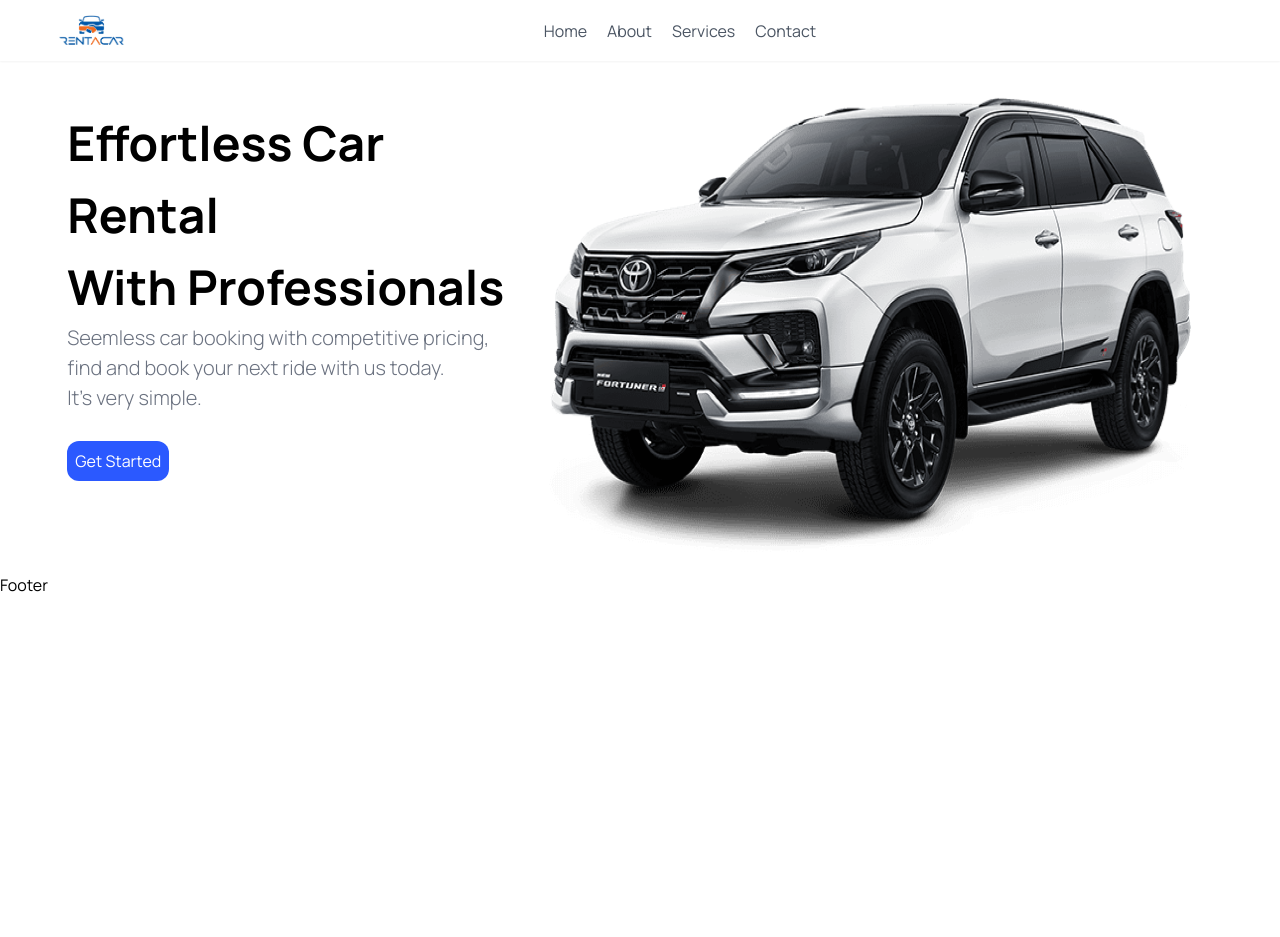
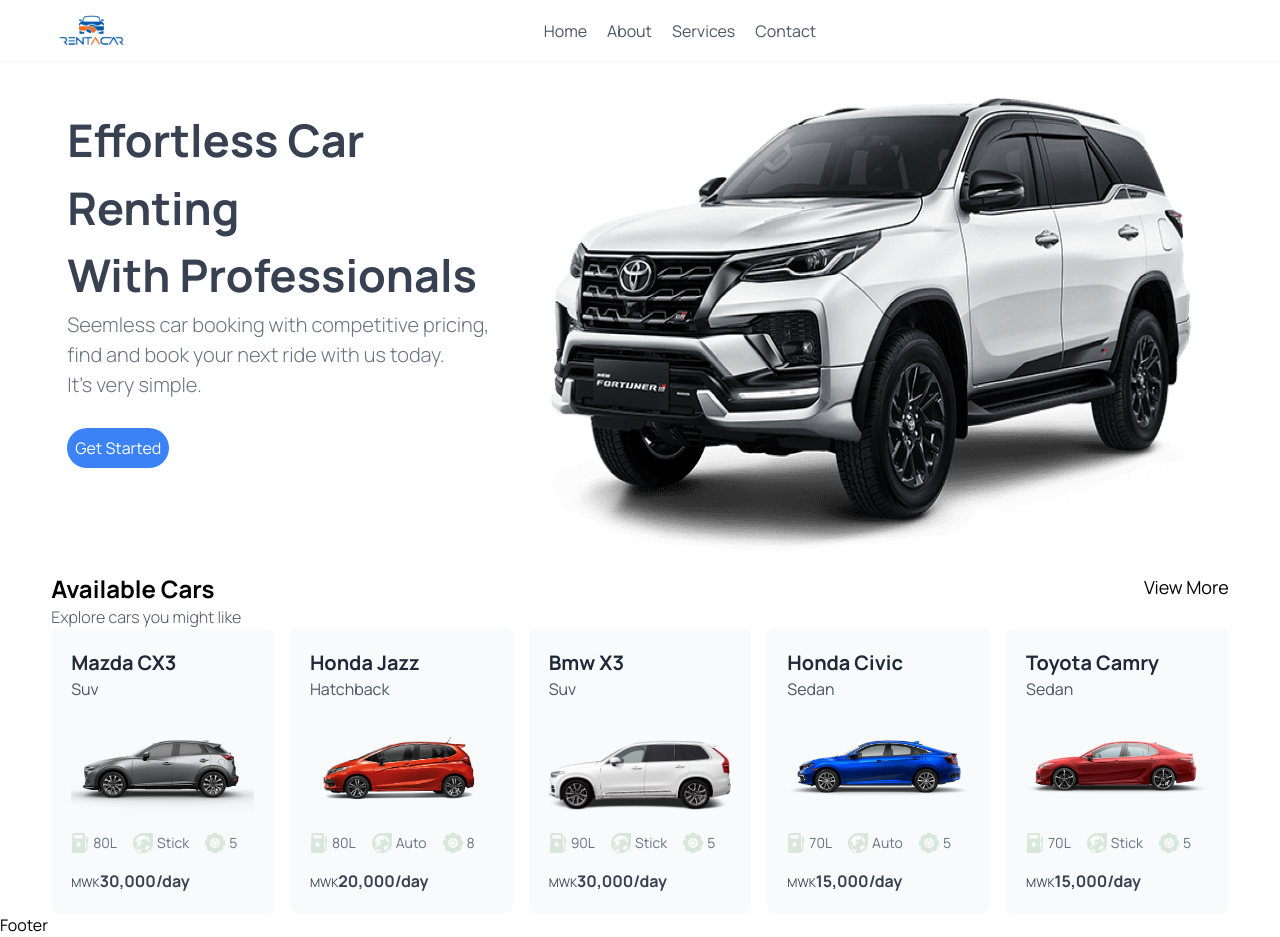
Before and after one commit to jesseemana/Car-rentals, a Next.js app: page / in a window 1280 px wide. Before the commit the page ends 800 px from the top, so only its background shows below. Built offline with nearby package versions, Linux system fonts and the light colour scheme.

Commit message:
created car listing

```diff
--- /dev/null
+++ b/app/components/Card.tsx
@@ -0,0 +1,56 @@
+import Image, { StaticImageData } from 'next/image'
+
+interface CardProps {
+  name: string
+  type: string
+  image: StaticImageData
+  tank: number
+  seats: number
+  price: string
+  transition: string
+}
+
+const Card = ({ name, type, image, price, seats, transition, tank }: CardProps) => {
+  return (
+    <div className='bg-gray-50 p-2 lg:p-5 rounded-md w-full flex flex-col gap-4 hover:cursor-pointer group'>
+      <div>
+        <p className='font-bold text-gray-800 text-xl capitalize'>{name}</p>
+        <p className='font-normal text-gray-600 text-md capitalize'>{type}</p>
+      </div>
+      <div className='h-[100px] grid place-items-center'>
+        <Image
+          src={image}
+          alt={name}
+          width={400}
+          height={400}
+        />
+      </div>
+      <div className='flex lg:gap-4 text-gray-500 text-[10px] lg:text-sm font-normal'>
+        <div className='flex items-center gap-1'>
+          <svg width="18" height="20" viewBox="0 0 18 20" fill="none" xmlns="http://www.w3.org/2000/svg">
+            <path d="M16.8431 5.30944H16.6212L16.0575 3.72046C16.0039 3.56928 15.8829 3.4516 15.7302 3.40239L15.0039 3.16784C14.7328 3.08026 14.4425 3.22899 14.3551 3.49984C14.2676 3.77075 14.4163 4.06124 14.6871 4.14863L15.1711 4.30497L15.5274 5.30941H15.3743C15.273 5.30941 15.181 5.36882 15.1393 5.46134L14.7215 6.38915C14.7046 6.42676 14.6969 6.46797 14.6992 6.50915L14.8564 9.34366C14.864 9.4802 14.9769 9.58706 15.1137 9.58706H15.2743V15.7318C15.2743 16.4175 14.8849 17.0136 14.3159 17.3116V13.4788C14.3159 13.1015 14.1798 12.7555 13.9544 12.4867V1.92049C13.9545 0.861536 13.093 0 12.034 0H3.157C2.09804 0 1.23657 0.861536 1.23657 1.92049V12.4866C1.01114 12.7553 0.875 13.1013 0.875 13.4787V18.4538C0.875 19.3064 1.56863 20 2.42125 20H12.7697C13.5403 20 14.1808 19.4335 14.297 18.6951C15.6009 18.3403 16.5628 17.1466 16.5628 15.7318V9.58712H16.8431C16.9854 9.58712 17.1008 9.47176 17.1008 9.32944V5.56719C17.1008 5.42487 16.9854 5.30944 16.8431 5.30944ZM7.59548 14.0523C6.38842 14.0523 5.40988 13.0737 5.40988 11.8667C5.40988 10.6596 7.59548 8.35016 7.59548 8.35016C7.59548 8.35016 9.78101 10.6597 9.78101 11.8667C9.78101 13.0737 8.80244 14.0523 7.59548 14.0523ZM11.893 5.51458H3.29808V2.0615H11.893V5.51458V5.51458Z" fill="#d8e7da"/>
+          </svg>
+          <p>{tank}L</p>
+        </div>
+        <div className='flex items-center gap-1'>
+          <svg width="20" height="20" viewBox="0 0 20 20" xmlns="http://www.w3.org/2000/svg">
+            <path d="M10 0C4.49383 0 0 4.4941 0 10C0 15.5063 4.4941 20 10 20C15.5063 20 20 15.5059 20 10C20 4.49383 155059 0 10 0ZM10 2.38281C13.8017 2.38281 16.9617 5.18234 17.527 8.82812H15.495C14.2067 8.82812 12.98268.31113 12.1367 7.40973C10.9805 6.17746 9.01965 6.17707 7.86328 7.40969C7.01738 8.31113 5.79332 882812 4.50492 8.82812H2.47297C3.03832 5.18234 6.19832 2.38281 10 2.38281ZM10 12.3438C9.03078 12.3438 824219 11.5552 8.24219 10.5859C8.24219 9.61664 9.03078 8.82812 10 8.82812C10.9693 8.82812 11.7578 961664 11.7578 10.5859C11.7578 11.5552 10.9693 12.3438 10 12.3438ZM2.90703 12.7772C3.57773 12.5141 406203 12.3438 4.72656 12.3438C6.86281 12.3438 8.52418 14.2474 8.20238 16.3863H8.20102C8.1532 16.7137 805914 17.0309 7.92348 17.3295C5.6282 16.6783 3.77074 14.9755 2.90703 12.7772ZM12.077 17.3293C11.937617.0229 11.8456 16.7057 11.799 16.3863H11.7976C11.4227 13.8939 13.7234 11.8374 16.1083 12.4435C16.359712.5074 16.6743 12.613 17.0929 12.7773C16.2293 14.9754 14.372 16.6781 12.077 17.3293Z" fill="#d8e7da"/>
+          </svg>
+          <p className='capitalize'>{transition}</p>
+        </div>
+        <div className='flex items-center gap-1'>
+          <svg width="20" height="20" xmlns="http://www.w3.org/2000/svg" viewBox="0 0 512 512">
+            <path d="M320 0H192V41.3c-14.9 4.4-29.1 10.4-42.6 17.6L120.2 29.7 29.7 120.2l29.2 29.2c-7.3 13.4-13.2 27.7-17.6 42.6H0V320H41.3c4.4 14.9 10.4 29.1 17.6 42.6L29.7 391.8l90.5 90.5 29.2-29.2c13.4 7.3 27.7 13.2 42.6 17.6V512H320V470.7c14.9-4.4 29.1-10.4 42.6-17.6l29.2 29.2 90.5-90.5-29.2-29.2c7.3-13.4 13.2-27.7 17.6-42.6H512V192H470.7c-4.4-14.9-10.4-29.1-17.6-42.6l29.2-29.2L391.8 29.7 362.6 58.9c-13.4-7.3-27.7-13.2-42.6-17.6V0zM256 128a128 128 0 1 1 0 256 128 128 0 1 1 0-256zm0 80a24 24 0 1 0 0-48 24 24 0 1 0 0 48zm-61.1 2.9a24 24 0 1 0 -14.8 45.7 24 24 0 1 0 14.8-45.7zm106.7 30.2a24 24 0 1 0 45.7-14.8 24 24 0 1 0 -45.7 14.8zm-22.7 87.2a24 24 0 1 0 38.8-28.2 24 24 0 1 0 -38.8 28.2zm-51.1-33.5a24 24 0 1 0 -28.2 38.8 24 24 0 1 0 28.2-38.8z" fill="#d8e7da" />
+          </svg>
+          <p className='capitalize'>{seats}</p>
+        </div>
+      </div>
+      <p className='font-bold text-gray-700'><span className='font-normal text-[12px]'>MWK</span>{price}/day</p>
+      <button className='hidden rounded-full bg-blue-300 p-1 text-white capitalize'>
+        learn more
+      </button>
+    </div>
+  )
+}
+
+export default Card
--- /dev/null
+++ b/app/components/Catalogues.tsx
@@ -0,0 +1,36 @@
+import { cars } from '@cars'
+import Card from './Card'
+
+const Catalogues = () => {
+  return (
+    <section id='catalogue' className='flex flex-col'>
+      <div className='flex justify-between'>
+        <div>
+          <h1 className='text-lg lg:text-2xl capitalize font-bold'>available cars</h1>
+          <p className='text- text-gray-600 font-light'>
+            Explore cars you might like
+          </p>
+        </div>
+        <div className='group hover:cursor-pointer'>
+          <h1 className='text-sm lg:text-lg font-normal capitalize'>view more</h1>
+        </div>
+      </div>
+      <div className='grid grid-cols-2 lg:grid-cols-5 gap-2 lg:gap-4'>
+        {cars.map((car, index) => (
+          <Card
+            key={index}
+            tank={car.tank}
+            name={car.name}
+            image={car.image}
+            price={car.price}
+            type={car.type}
+            seats={car.seats}
+            transition={car.transition}
+          />
+        ))}
+      </div>
+    </section>
+  )
+}
+
+export default Catalogues
--- a/app/components/Hero.tsx
+++ b/app/components/Hero.tsx
@@ -4,10 +4,10 @@
   function handleScroll() {}
 
   return (
-    <div className=' p-4 flex flex-col lg:flex-row gap-2'>
+    <header className='p-4 flex flex-col lg:flex-row gap-2'>
       <div className='flex-1 text-center lg:text-start'>
-        <h1 className='text-[30px] md:text-[48px] font-bold capitalize lg:mt-[30px]'>
-          effortless car rental <br /> with professionals
+        <h1 className='text-[30px] md:text-[45px] text-gray-700 font-bold capitalize lg:mt-[30px]'>
+          effortless car renting <br /> with professionals
         </h1>
         <h2 className='text-[14px] lg:text-[20px] text-gray-500 font-light'>
           Seemless car booking with competitive pricing, <br/>
@@ -16,7 +16,7 @@
         </h2>
         <button
           onClick={handleScroll}
-          className='bg-primary-blue text-white rounded-xl mt-7 p-2 font-normal capitalize'
+          className='bg-blue-500 text-white rounded-3xl mt-7 p-2 font-normal capitalize'
         >
           get started
         </button>
@@ -28,7 +28,7 @@
           className='h-[200px] lg:h-[480px] md:h-[300px] lg:w-full'
         />
       </div>
-    </div>
+    </header>
   )
 }
 
--- a/app/components/Navbar.tsx
+++ b/app/components/Navbar.tsx
@@ -2,7 +2,7 @@
 
 const Navbar = () => {
   return (
-    <div className='flex justify-between items-center px-[4%] shadow-sm py-3'>
+    <nav className='flex justify-between items-center px-[4%] shadow-sm py-3'>
       <Image
         src='/logo.png'
         alt='website logo'
@@ -16,7 +16,7 @@
         <h1>contact</h1>
       </div>
       <div></div>
-    </div>
+    </nav>
   )
 }
 
--- a/app/page.tsx
+++ b/app/page.tsx
@@ -1,7 +1,11 @@
-import Hero from "./components/Hero";
+import Catalogues from './components/Catalogues'
+import Hero from './components/Hero'
 
 export default async function Home() {
   return (
-    <Hero />
+    <>
+      <Hero />
+      <Catalogues />
+    </>
   )
 }
--- /dev/null
+++ b/cars.ts
@@ -0,0 +1,53 @@
+import cx3 from './public/car (1).png'
+import jazz from './public/car (5).png'
+import bmwx3 from './public/car (8).png'
+import civic from './public/car (2).png'
+import camry from './public/car (7).png'
+
+export const cars = [
+  {
+    name: "Mazda CX3",
+    price: "30,000",
+    image: cx3,
+    type: "suv",
+    seats: 5,
+    transition: "stick",
+    tank: 80
+  },
+  {
+    name: "honda jazz",
+    price: "20,000",
+    image: jazz,
+    type: "hatchback",
+    seats: 8,
+    transition: "auto",
+    tank: 80
+  },
+  {
+    name: "bmw x3",
+    price: "30,000",
+    image: bmwx3,
+    type: "suv",
+    seats: 5,
+    transition: "stick",
+    tank: 90
+  },
+  {
+    name: "honda civic",
+    price: "15,000",
+    image: civic,
+    type: "sedan",
+    seats: 5,
+    transition: "auto",
+    tank: 70
+  },
+  {
+    name: "toyota camry",
+    price: "15,000",
+    image: camry,
+    type: "sedan",
+    seats: 5,
+    transition: "stick",
+    tank: 70
+  },
+]
```
Also changed, not shown: public/car (1).png (added).
